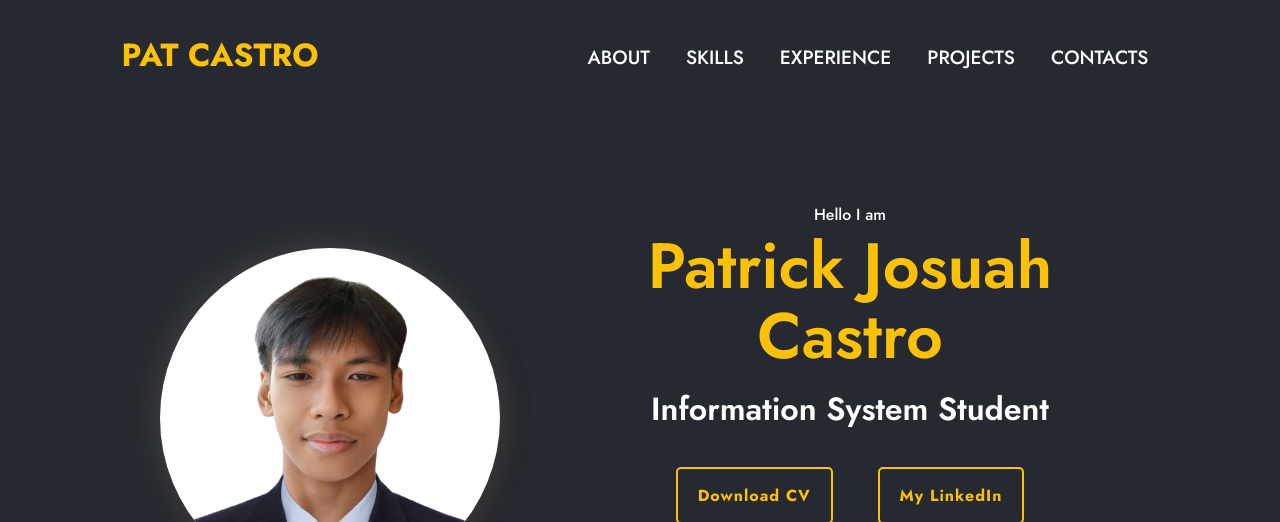
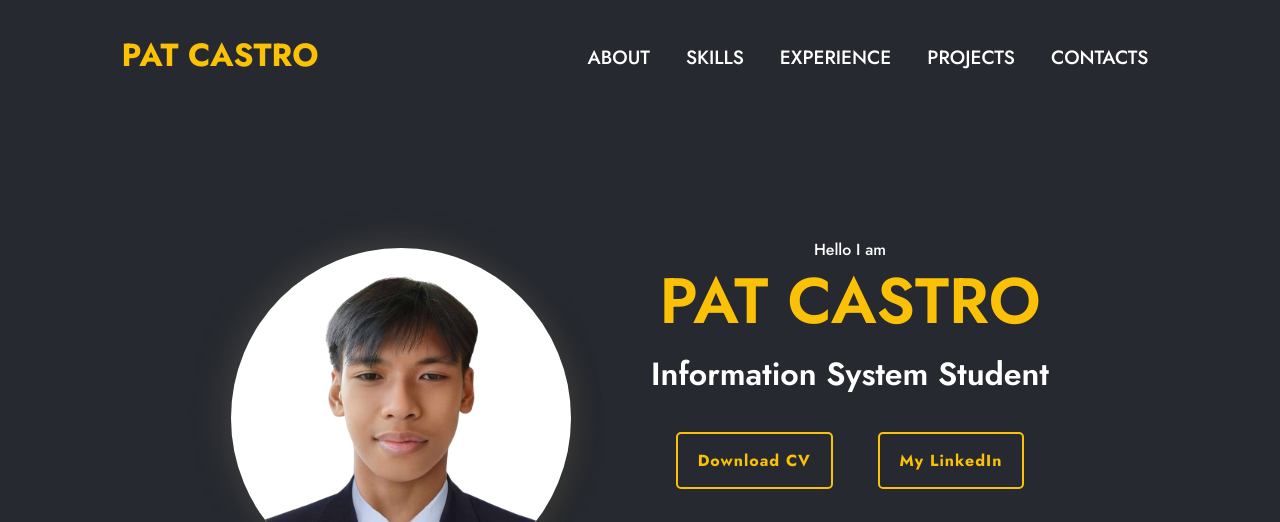
Before and after one commit to PatriusCastro/Pat-Castro-Portfolio, a plain HTML site: page index.html in a window 1280 px wide. Shown: the top 522 px of the page. Drawn offline with nearby package versions, Linux system fonts and the light colour scheme.

Commit message:
Update index.html

```diff
--- a/index.html
+++ b/index.html
@@ -48,7 +48,7 @@
 
         <div class="profile-text">
             <h3>Hello I am</h3>
-            <h1>Patrick Josuah Castro</h1>
+            <h1>PAT CASTRO</h1>
             <h2>Information System Student</h2>
             <button class="btn">Download CV</button>
             <button class="btn">My LinkedIn</button>
```
